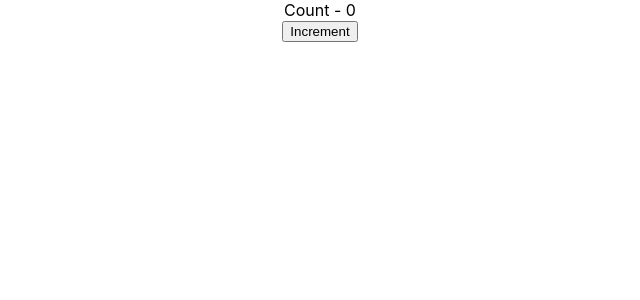
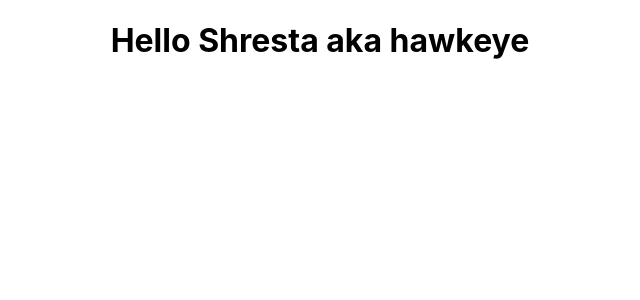
Before and after one commit to rishie81311518/React-Js, a React (Create React App) app: page / in a window 1280 px wide. Shown: the top 300 px of the page, without its empty margins (320-960 px from the left). Built offline with nearby package versions, Linux system fonts and the light colour scheme.

Commit message:
Destructing props through parameters

```diff
--- a/src/App.js
+++ b/src/App.js
@@ -9,16 +9,16 @@ import Counter from './components/Counter'
 function App() {
   return (
     <div className="App">
-    <Counter/>
+    {/* <Counter/> */}
       {/* <Message /> */}
       {/* <Greet name="Aman" heroName ="superman" >
         <p>This is Aman</p>
       </Greet>
       <Greet name="Pratham" heroName = "batman" >
       <button>Action</button>
-      </Greet>
+      </Greet> */}
       <Greet name="Shresta" heroName ="hawkeye" />
-      <Welcome name="Aman" heroName ="superman" />
+      {/* <Welcome name="Aman" heroName ="superman" />
       <Welcome name="Pratham" heroName = "batman"/>
       <Welcome name="Shresta" heroName ="hawkeye"  /> */}
     {/* <Hello/> */}
--- a/src/components/Greet.js
+++ b/src/components/Greet.js
@@ -1,11 +1,9 @@
 import React from 'react'
 
-const Greet = props => {
-    console.log(props)
+const Greet = ({name, heroName}) => {
     return (
         <div>
-        <h1>Hello {props.name} aka {props.heroName}</h1>
-        {props.children}
+        <h1>Hello {name} aka { heroName } </h1>
         </div>
     )
 
```
